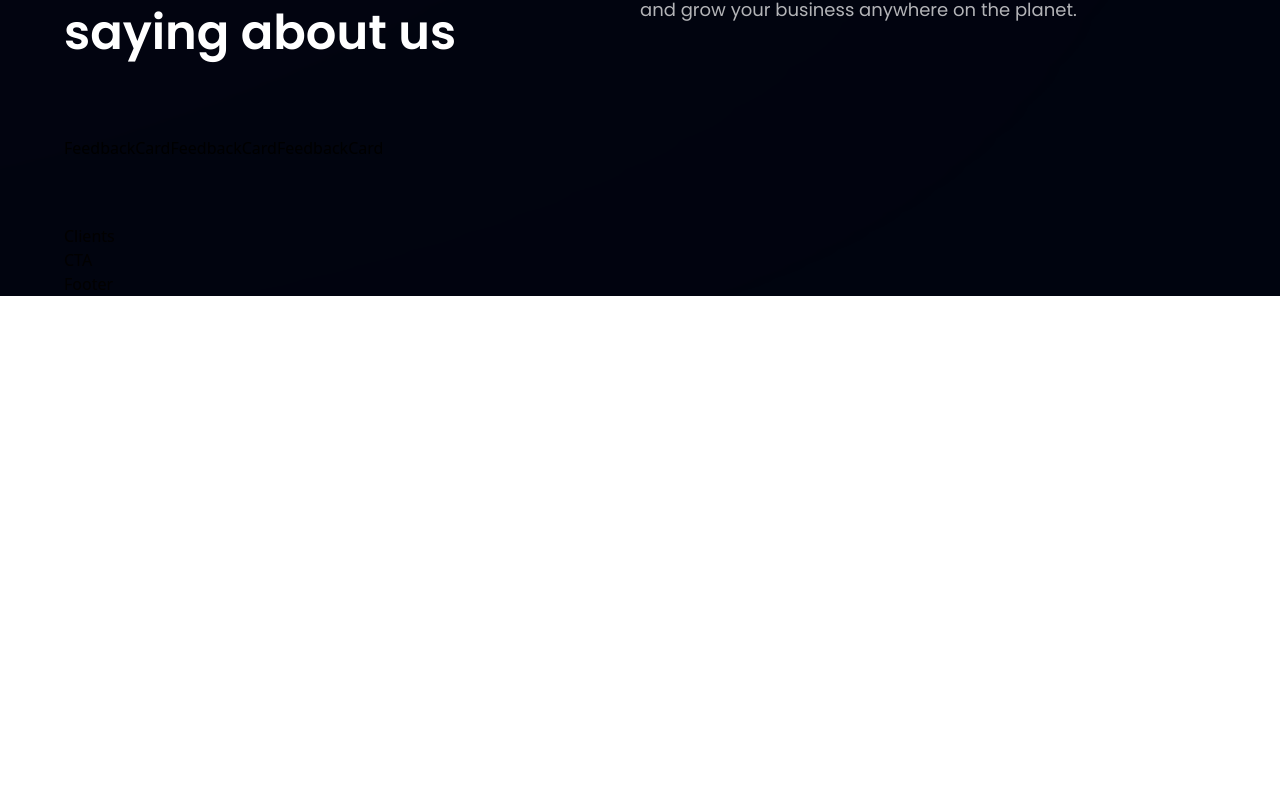
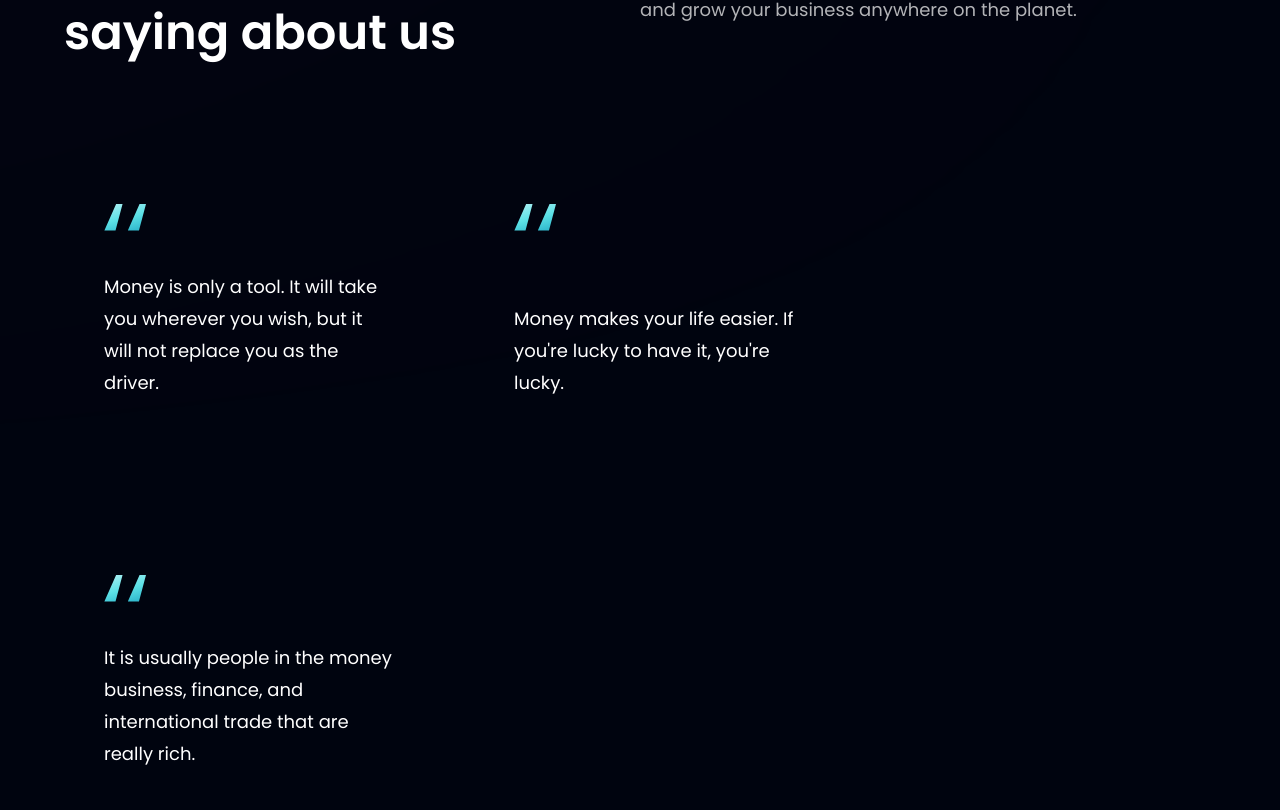
Before and after one commit to programmernizam/simple-react-projects, a React (Vite) app in the folder HooBank/: page / in a window 1280 px wide. Shown: the part 2950-3760 px from the top of the page. Before the commit the page ends 3246 px from the top, so only its background shows below. Built offline with nearby package versions, Linux system fonts and the light colour scheme.

Commit message:
[Building] Testimonial Feedback card

```diff
--- a/HooBank/src/components/FeedbackCard.jsx
+++ b/HooBank/src/components/FeedbackCard.jsx
@@ -1,3 +1,15 @@
-export default function FeedbackCard() {
-  return <div>FeedbackCard</div>;
+import { quotes } from "../assets";
+export default function FeedbackCard({ content, name, title, img }) {
+  return (
+    <div className="flex justify-between flex-col px-10 py-12 rounded-[20px] max-w-[370px] md:mr-10 sm:mr-5 mr-0 my-5 feedback-card">
+      <img
+        src={quotes}
+        alt="double_quotes"
+        className="w-[42px] h-[27px] object-contain"
+      />
+      <p className="font-poppins font-normal text-[18px] leading-[32px] text-white my-10">
+        {content}
+      </p>
+    </div>
+  );
 }
```
